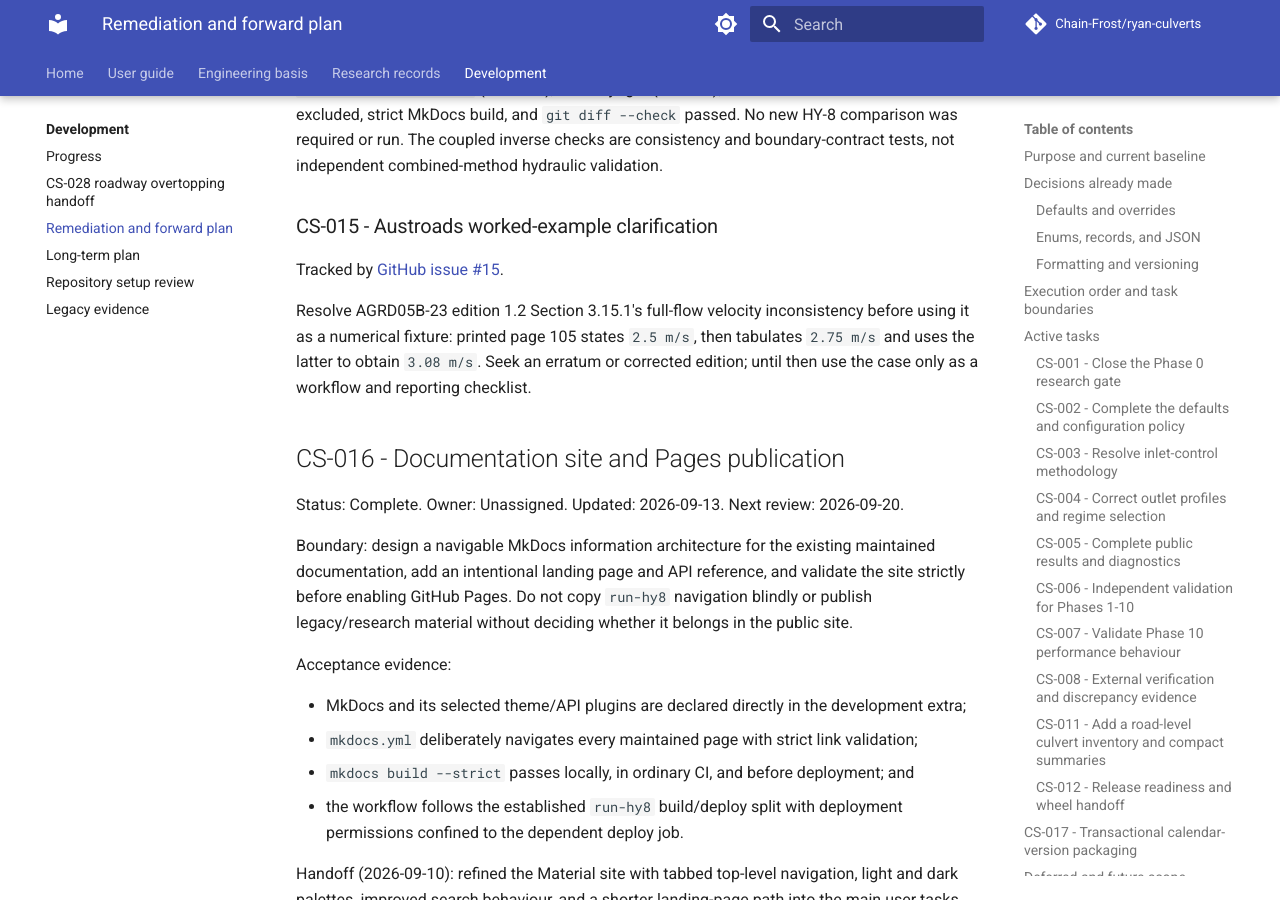
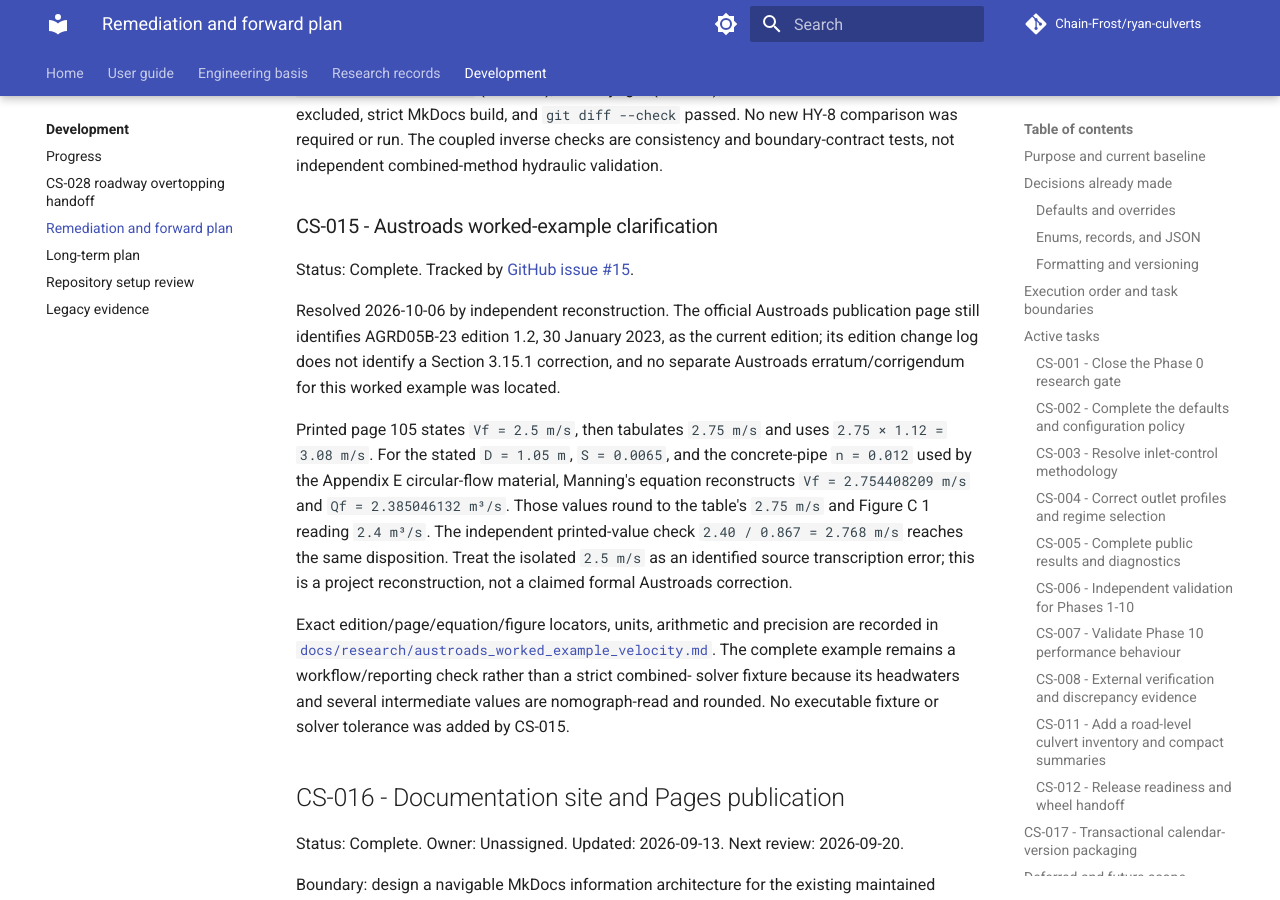
Before and after one commit to Chain-Frost/ryan-culverts, an MkDocs documentation site: the page built from docs/work/2026-09-06-phase-0-to-10-remediation.md, in a window 1280 px wide and 900 px high, scrolled down 24563 px. Built offline with MkDocs 1.6.1 and Material for MkDocs 9.7.7, drawn with Linux system fonts in a browser that asks for light colours; comment, search, counter and statistics services are not loaded.

Commit message:
Close CS-015 with reconstructed velocity

```diff
--- a/docs/work/2026-09-06-phase-0-to-10-remediation.md
+++ b/docs/work/2026-09-06-phase-0-to-10-remediation.md
@@ -977,12 +977,28 @@ tests, not independent combined-method hydraulic validation.
 
 ### CS-015 - Austroads worked-example clarification
 
-Tracked by [GitHub issue #15](https://github.com/Chain-Frost/ryan-culverts/issues/15).
+Status: Complete. Tracked by
+[GitHub issue #15](https://github.com/Chain-Frost/ryan-culverts/issues/15).
 
-Resolve AGRD05B-23 edition 1.2 Section 3.15.1's full-flow velocity inconsistency before
-using it as a numerical fixture: printed page 105 states `2.5 m/s`, then tabulates `2.75
-m/s` and uses the latter to obtain `3.08 m/s`. Seek an erratum or corrected edition; until
-then use the case only as a workflow and reporting checklist.
+Resolved 2026-10-06 by independent reconstruction. The official Austroads publication
+page still identifies AGRD05B-23 edition 1.2, 30 January 2023, as the current edition;
+its edition change log does not identify a Section 3.15.1 correction, and no separate
+Austroads erratum/corrigendum for this worked example was located.
+
+Printed page 105 states `Vf = 2.5 m/s`, then tabulates `2.75 m/s` and uses
+`2.75 × 1.12 = 3.08 m/s`. For the stated `D = 1.05 m`, `S = 0.0065`, and
+the concrete-pipe `n = 0.012` used by the Appendix E circular-flow material, Manning's
+equation reconstructs `Vf = 2.754408209 m/s` and `Qf = 2.385046132 m³/s`.
+Those values round to the table's `2.75 m/s` and Figure C 1 reading `2.4 m³/s`.
+The independent printed-value check `2.40 / 0.867 = 2.768 m/s` reaches the same
+disposition. Treat the isolated `2.5 m/s` as an identified source transcription error;
+this is a project reconstruction, not a claimed formal Austroads correction.
+
+Exact edition/page/equation/figure locators, units, arithmetic and precision are recorded
+in [`docs/research/austroads_worked_example_velocity.md`](../research/austroads_worked_example_velocity.md).
+The complete example remains a workflow/reporting check rather than a strict combined-
+solver fixture because its headwaters and several intermediate values are nomograph-read
+and rounded. No executable fixture or solver tolerance was added by CS-015.
 
 ## CS-016 - Documentation site and Pages publication
 
```
